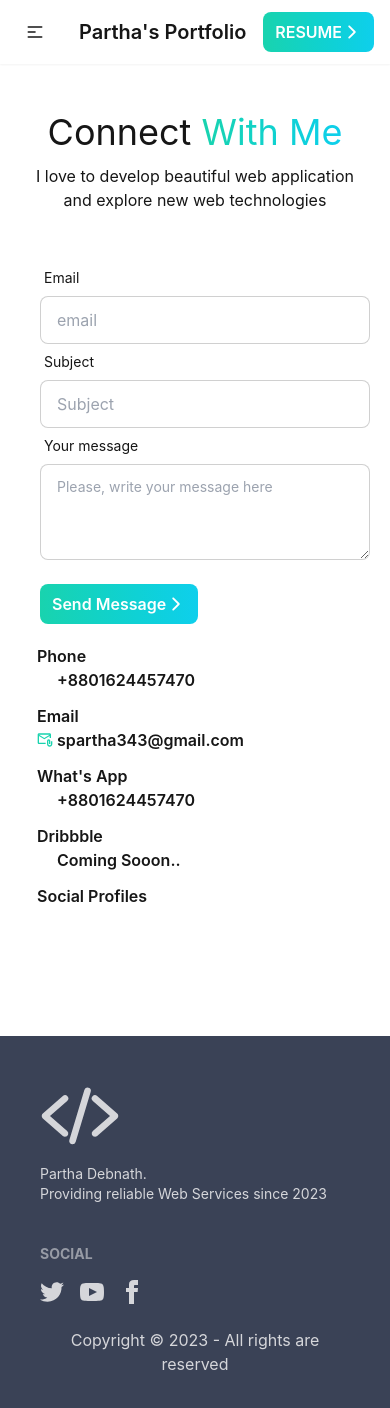
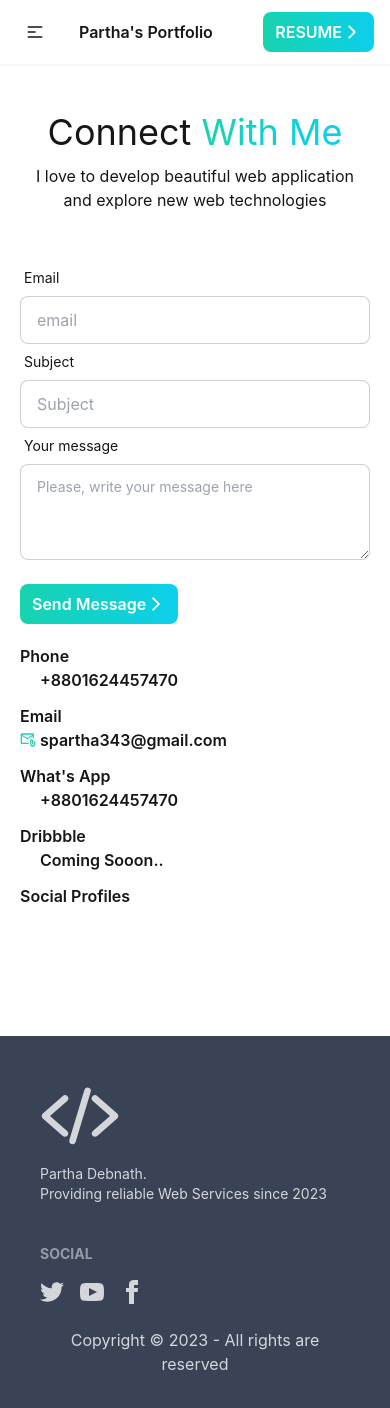
Before and after one commit to spartha343/developers-portfolio-client, a React (Create React App) app: page /contact in a window 390 px wide. Built offline with nearby package versions, Linux system fonts and the light colour scheme; some icons are missing.

Commit message:
minor styles modified

```diff
--- a/src/components/Header.js
+++ b/src/components/Header.js
@@ -26,7 +26,7 @@ const Header = () => {
                         }
                     </ul>
                 </div>
-                <Link to='/' className="btn btn-ghost normal-case text-xl">Partha's Portfolio</Link>
+                <Link to='/' className="btn btn-ghost normal-case text-base md:text-xl">Partha's Portfolio</Link>
             </div>
             <div className="navbar-center hidden lg:flex">
                 <ul className="menu menu-horizontal px-1 font-semibold text-base">
--- a/src/pages/contact/Contact.js
+++ b/src/pages/contact/Contact.js
@@ -16,7 +16,6 @@ const Contact = () => {
         const subject = form.subject.value;
         const message = form.message.value;
         const details = { email, subject, message };
-        toast.info('Trying to send the message!');
         fetch('https://developers-portfolio-server.vercel.app/send-email', {
             method: 'POST',
             headers: {
@@ -54,8 +53,8 @@ const Contact = () => {
 
             <SectionHeader text='Connect'>With Me</SectionHeader>
 
-            <div className='flex flex-col-reverse md:flex-row justify-evenly items-center ml-5 md:ml-0'>
-                <div className='font-semibold w-80 mr-4'>
+            <div className='flex flex-col-reverse md:flex-row items-center justify-start'>
+                <div className='font-semibold w-full md:w-80 ml-5 md:ml-0 mr-5'>
                     {
                         contactInfos.map((info, idx) => <div key={idx} className='mb-3'>
                             <p>{info.contactType}</p>
--- a/src/pages/home/IntroSection.js
+++ b/src/pages/home/IntroSection.js
@@ -8,7 +8,7 @@ const IntroSection = () => {
     return (
         <section className='flex flex-col lg:flex-row items-center'>
             <div className='max-w-full lg:w-1/2'>
-                <h4 className='text-lg tracking-widest sm:mt-5 md:mt-0'>HI THERE !</h4>
+                <h4 className='text-lg tracking-widest mt-5'>HI THERE !</h4>
                 <h2 className='text-5xl my-5'>I'm a <MyGradientText>Web Developer</MyGradientText></h2>
                 <p className='text-justify mb-2'>I'm a Front End Developer based in Dhaka, Bangladesh. I develop simple, creative and beautiful web application.</p>
                 <p className='text-justify mb-5 pb-5'>I will provide you with a well optimized website which will be completely responsive and user friendly.</p>
```
